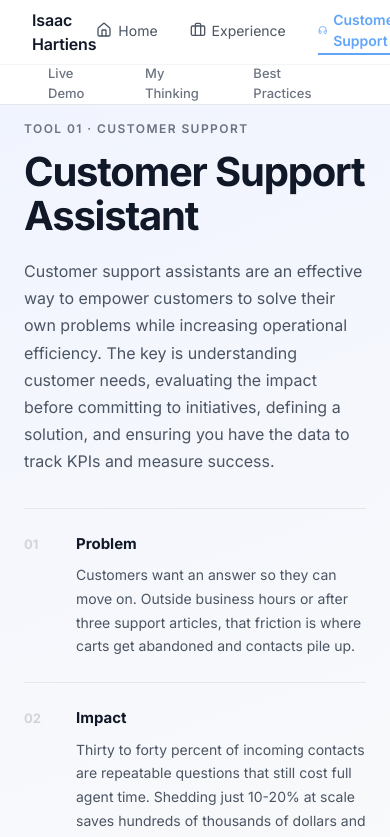
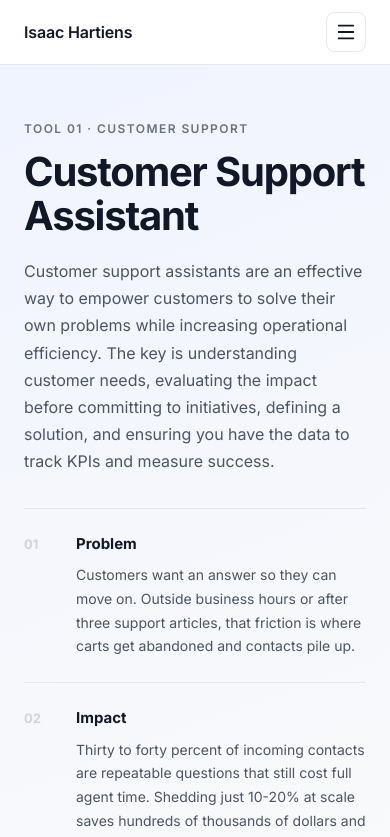
Before and after one commit to isaachartiens/project-isaac-ai, a Next.js app: page /support in a window 390 px wide. Shown: the top 837 px of the page. Built offline with nearby package versions, Linux system fonts and the light colour scheme.

Commit message:
Responsive nav with hamburger menu + email contact

```diff
--- a/src/components/Nav.tsx
+++ b/src/components/Nav.tsx
@@ -2,9 +2,8 @@
 import Link from 'next/link'
 import { usePathname } from 'next/navigation'
 import { useState, useEffect } from 'react'
-import { Home, Headphones, TriangleAlert, ChartColumn, Briefcase } from 'lucide-react'
+import { Home, Headphones, TriangleAlert, ChartColumn, Briefcase, Menu, X } from 'lucide-react'
 
-// Accent color per linked-to page (not the current page)
 const routeAccent: Record<string, string> = {
   '/': '#60A5FA',
   '/support': '#60A5FA',
@@ -33,156 +32,149 @@ export default function Nav() {
   const pathname = usePathname()
   const isToolPage = toolPaths.includes(pathname)
   const [activeAnchor, setActiveAnchor] = useState<string>('')
+  const [menuOpen, setMenuOpen] = useState(false)
+
+  useEffect(() => { setMenuOpen(false) }, [pathname])
 
   useEffect(() => {
-    if (!isToolPage) {
-      setActiveAnchor('')
-      return
-    }
-
-    const navH = 104 // full nav height on tool pages (64px main row + 40px tab row)
-
+    if (!isToolPage) { setActiveAnchor(''); return }
+    const navH = 104
     const onScroll = () => {
       const scrollY = window.scrollY
       let active = ''
-
       for (const { anchor } of toolAnchors) {
         const el = document.getElementById(anchor.slice(1))
         if (!el) continue
-        // An anchor becomes active when its document-flow position is within the nav + 40px buffer
-        if (el.offsetTop <= scrollY + navH + 40) {
-          active = anchor
-        }
+        if (el.offsetTop <= scrollY + navH + 40) active = anchor
       }
       setActiveAnchor(active)
     }
-
     window.addEventListener('scroll', onScroll, { passive: true })
-    onScroll() // set initial state based on current scroll position
+    onScroll()
     return () => window.removeEventListener('scroll', onScroll)
   }, [isToolPage, pathname])
 
   const handleAnchorClick = (e: React.MouseEvent<HTMLAnchorElement>, anchor: string) => {
     e.preventDefault()
-    setActiveAnchor(anchor) // immediate visual feedback on click
+    setActiveAnchor(anchor)
     const el = document.getElementById(anchor.slice(1))
-    if (el) {
-      el.scrollIntoView({ behavior: 'smooth', block: 'start' })
-    }
+    if (el) el.scrollIntoView({ behavior: 'smooth', block: 'start' })
   }
 
   return (
-    <nav style={{
-      position: 'fixed', top: 0, left: 0, right: 0, zIndex: 100,
-      background: '#fff', borderBottom: '1px solid #E5E7EB',
-    }}>
-      {/* Row 1: main nav */}
-      <div style={{
-        height: '64px', display: 'flex', alignItems: 'center',
-        padding: '0 32px', justifyContent: 'space-between',
-      }}>
-        {/* Logo */}
-        <Link href="/" style={{ textDecoration: 'none' }}>
-          <span style={{ fontSize: '16px', fontWeight: 600, color: '#111827', letterSpacing: '-0.01em' }}>
-            Isaac Hartiens
-          </span>
+    <>
+      <nav style={{ position: 'fixed', top: 0, left: 0, right: 0, zIndex: 100, background: '#fff', borderBottom: '1px solid #E5E7EB' }}>
+
+        {/* Main row */}
+        <div style={{ height: '64px', display: 'flex', alignItems: 'center', padding: '0 24px', justifyContent: 'space-between' }}>
+
+          <Link href="/" style={{ textDecoration: 'none', flexShrink: 0 }}>
+            <span style={{ fontSize: '16px', fontWeight: 600, color: '#111827', letterSpacing: '-0.01em' }}>Isaac Hartiens</span>
           </Link>
 
-        {/* Nav links */}
-        <div style={{ display: 'flex', gap: '32px', alignItems: 'center' }}>
+          {/* Desktop links — hidden below lg (1024px) */}
+          <div className="hidden lg:flex" style={{ gap: '24px', alignItems: 'center' }}>
             {links.map(({ href, label, Icon }) => {
               const active = pathname === href
               const accent = routeAccent[href]
               return (
-              <Link
-                key={href}
-                href={href}
-                scroll={true}
-                className="nav-link"
-                style={{
-                  textDecoration: 'none',
-                  fontSize: '14px',
+                <Link key={href} href={href} scroll={true} className="nav-link" style={{
+                  textDecoration: 'none', fontSize: '14px',
                   fontWeight: active ? 600 : 400,
                   color: active ? accent : '#4B5563',
-                  display: 'flex',
-                  alignItems: 'center',
-                  gap: '6px',
+                  display: 'flex', alignItems: 'center', gap: '5px',
                   borderBottom: active ? `2px solid ${accent}` : '2px solid transparent',
-                  paddingBottom: '2px',
-                  transition: 'color 0.15s ease-out',
-                }}
-              >
-                <Icon size={16} aria-hidden="true" />
+                  paddingBottom: '2px', transition: 'color 0.15s ease-out', whiteSpace: 'nowrap',
+                }}>
+                  <Icon size={15} aria-hidden="true" />
                   {label}
                 </Link>
               )
             })}
           </div>
 
-        {/* Right side: LinkedIn + Email */}
-        <div style={{ display: 'flex', alignItems: 'center', gap: '20px' }}>
-          <a
-            href="https://www.linkedin.com/in/isaachartiens/"
-            target="_blank"
-            rel="noopener noreferrer"
-            style={{
-              display: 'flex', alignItems: 'center', gap: '6px',
-              textDecoration: 'none', color: '#4B5563', fontSize: '14px',
-              transition: 'color 0.15s ease-out',
-            }}
+          {/* Desktop: LinkedIn + Email — hidden below lg */}
+          <div className="hidden lg:flex" style={{ alignItems: 'center', gap: '16px' }}>
+            <a href="https://www.linkedin.com/in/isaachartiens/" target="_blank" rel="noopener noreferrer"
               className="nav-linkedin"
-          >
-            <svg width="18" height="18" viewBox="0 0 24 24" fill="currentColor" aria-hidden="true">
+              style={{ display: 'flex', alignItems: 'center', gap: '6px', textDecoration: 'none', color: '#4B5563', fontSize: '14px' }}>
+              <svg width="16" height="16" viewBox="0 0 24 24" fill="currentColor" aria-hidden="true">
                 <path d="M20.447 20.452h-3.554v-5.569c0-1.328-.027-3.037-1.852-3.037-1.853 0-2.136 1.445-2.136 2.939v5.667H9.351V9h3.414v1.561h.046c.477-.9 1.637-1.85 3.37-1.85 3.601 0 4.267 2.37 4.267 5.455v6.286zM5.337 7.433a2.062 2.062 0 01-2.063-2.065 2.064 2.064 0 112.063 2.065zm1.782 13.019H3.555V9h3.564v11.452zM22.225 0H1.771C.792 0 0 .774 0 1.729v20.542C0 23.227.792 24 1.771 24h20.451C23.2 24 24 23.227 24 22.271V1.729C24 .774 23.2 0 22.222 0h.003z"/>
               </svg>
               LinkedIn
             </a>
-          <a
-            href="mailto:isaac.hartiens@fastmail.com"
-            style={{
-              display: 'flex', alignItems: 'center', gap: '6px',
-              textDecoration: 'none', color: '#4B5563', fontSize: '14px',
-              transition: 'color 0.15s ease-out',
-            }}
-            className="nav-linkedin"
-          >
+            <a href="mailto:isaac.hartiens@fastmail.com" className="nav-linkedin"
+              style={{ textDecoration: 'none', color: '#4B5563', fontSize: '14px' }}>
               Email
             </a>
           </div>
+
+          {/* Hamburger — visible below lg */}
+          <button type="button" className="flex lg:hidden"
+            onClick={() => setMenuOpen(o => !o)}
+            aria-label={menuOpen ? 'Close menu' : 'Open menu'}
+            style={{ background: menuOpen ? '#F3F4F6' : 'none', border: '1px solid #E5E7EB', borderRadius: '8px', cursor: 'pointer', padding: '8px', color: '#111827', alignItems: 'center' }}>
+            {menuOpen ? <X size={22} /> : <Menu size={22} />}
+          </button>
         </div>
 
-      {/* Row 2: anchor tabs (tool pages only) */}
+        {/* Anchor tabs — tool pages, desktop only */}
         {isToolPage && (
-        <div style={{
-          borderTop: '1px solid #F3F4F6',
-          padding: '0 32px',
-          display: 'flex',
-          height: '40px',
-          alignItems: 'stretch',
+          <div className="hidden lg:flex" style={{ borderTop: '1px solid #F3F4F6', padding: '0 32px', height: '40px', alignItems: 'stretch' }}>
+            {toolAnchors.map(({ label, anchor }) => (
+              <a key={anchor} href={anchor} onClick={(e) => handleAnchorClick(e, anchor)} style={{
+                fontSize: '13px', fontWeight: 500,
+                color: activeAnchor === anchor ? 'var(--accent)' : '#6B7280',
+                textDecoration: 'none', padding: '0 16px',
+                display: 'flex', alignItems: 'center',
+                borderBottom: activeAnchor === anchor ? '2px solid var(--accent)' : '2px solid transparent',
+                transition: 'color 0.15s ease-out, border-color 0.15s ease-out', cursor: 'pointer',
               }}>
-          {toolAnchors.map(({ label, anchor }) => (
-            <a
-              key={anchor}
-              href={anchor}
-              onClick={(e) => handleAnchorClick(e, anchor)}
-              style={{
-                fontSize: '13px',
-                fontWeight: 500,
-                color: activeAnchor === anchor ? 'var(--accent)' : '#6B7280',
-                textDecoration: 'none',
-                padding: '0 16px',
-                display: 'flex',
-                alignItems: 'center',
-                borderBottom: activeAnchor === anchor ? '2px solid var(--accent)' : '2px solid transparent',
-                transition: 'color 0.15s ease-out, border-color 0.15s ease-out',
-                cursor: 'pointer',
-              }}
-            >
                 {label}
               </a>
             ))}
           </div>
         )}
       </nav>
+
+      {/* Mobile dropdown */}
+      {menuOpen && (
+        <div style={{
+          position: 'fixed', top: '64px', left: 0, right: 0, zIndex: 99,
+          background: '#fff', borderTop: '1px solid #E5E7EB',
+          boxShadow: '0 8px 16px rgba(0,0,0,0.08)', paddingBottom: '8px',
+        }}>
+          {links.map(({ href, label, Icon }) => {
+            const active = pathname === href
+            const accent = routeAccent[href]
+            return (
+              <Link key={href} href={href} scroll={true} onClick={() => setMenuOpen(false)} style={{
+                display: 'flex', alignItems: 'center', gap: '12px',
+                padding: '14px 24px', textDecoration: 'none',
+                fontSize: '15px', fontWeight: active ? 600 : 400,
+                color: active ? accent : '#374151',
+                borderLeft: active ? `3px solid ${accent}` : '3px solid transparent',
+              }}>
+                <Icon size={16} aria-hidden="true" />
+                {label}
+              </Link>
+            )
+          })}
+          <div style={{ borderTop: '1px solid #F3F4F6', margin: '8px 24px' }} />
+          <a href="https://www.linkedin.com/in/isaachartiens/" target="_blank" rel="noopener noreferrer"
+            onClick={() => setMenuOpen(false)}
+            style={{ display: 'flex', alignItems: 'center', gap: '12px', padding: '14px 24px', textDecoration: 'none', fontSize: '15px', color: '#374151' }}>
+            <svg width="16" height="16" viewBox="0 0 24 24" fill="currentColor" aria-hidden="true">
+              <path d="M20.447 20.452h-3.554v-5.569c0-1.328-.027-3.037-1.852-3.037-1.853 0-2.136 1.445-2.136 2.939v5.667H9.351V9h3.414v1.561h.046c.477-.9 1.637-1.85 3.37-1.85 3.601 0 4.267 2.37 4.267 5.455v6.286zM5.337 7.433a2.062 2.062 0 01-2.063-2.065 2.064 2.064 0 112.063 2.065zm1.782 13.019H3.555V9h3.564v11.452zM22.225 0H1.771C.792 0 0 .774 0 1.729v20.542C0 23.227.792 24 1.771 24h20.451C23.2 24 24 23.227 24 22.271V1.729C24 .774 23.2 0 22.222 0h.003z"/>
+            </svg>
+            LinkedIn
+          </a>
+          <a href="mailto:isaac.hartiens@fastmail.com" onClick={() => setMenuOpen(false)}
+            style={{ display: 'flex', alignItems: 'center', gap: '12px', padding: '14px 24px', textDecoration: 'none', fontSize: '15px', color: '#374151' }}>
+            isaac.hartiens@fastmail.com
+          </a>
+        </div>
+      )}
+    </>
   )
 }
```
Lines whose indentation alone changed are shown as unchanged.
